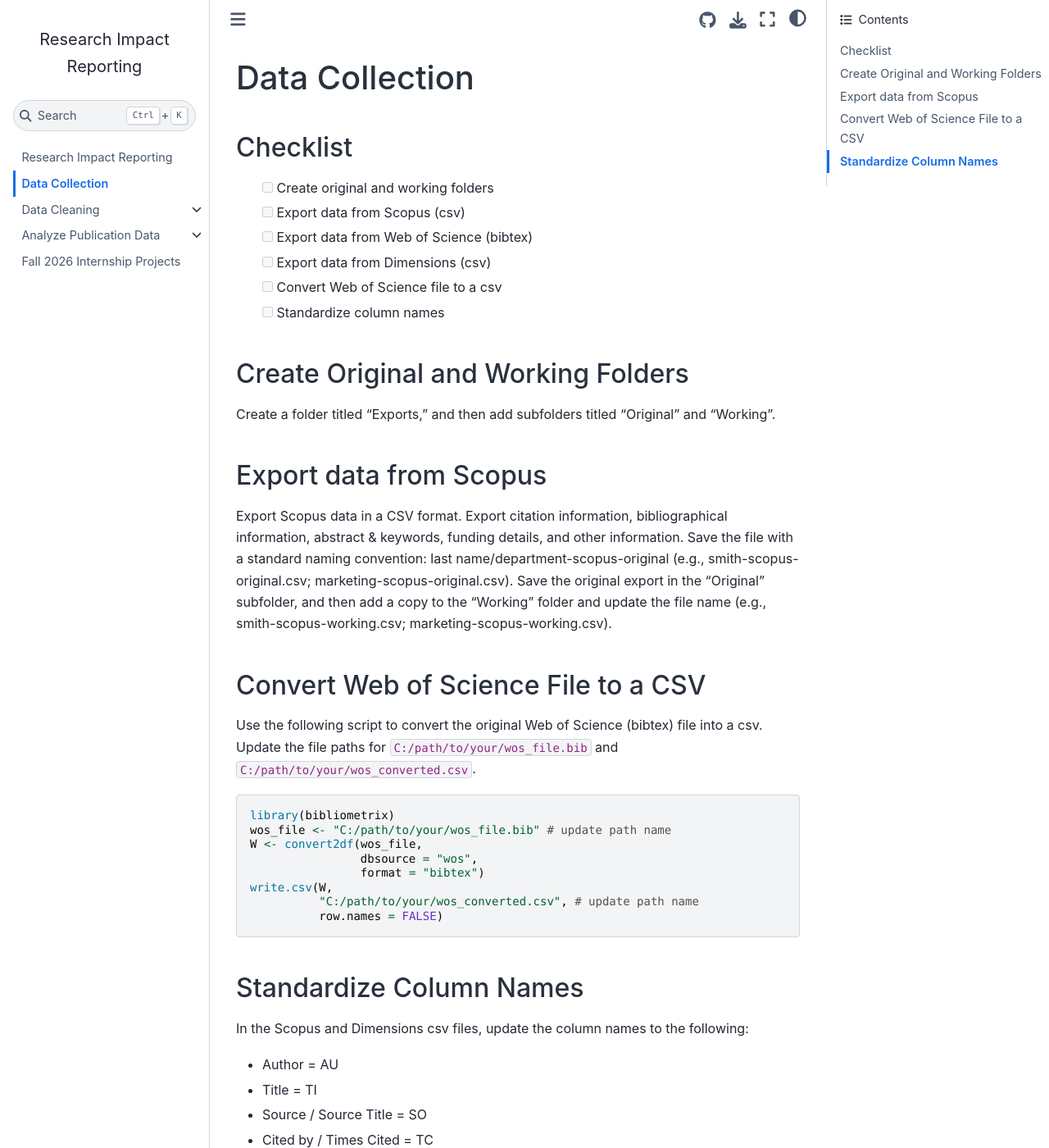
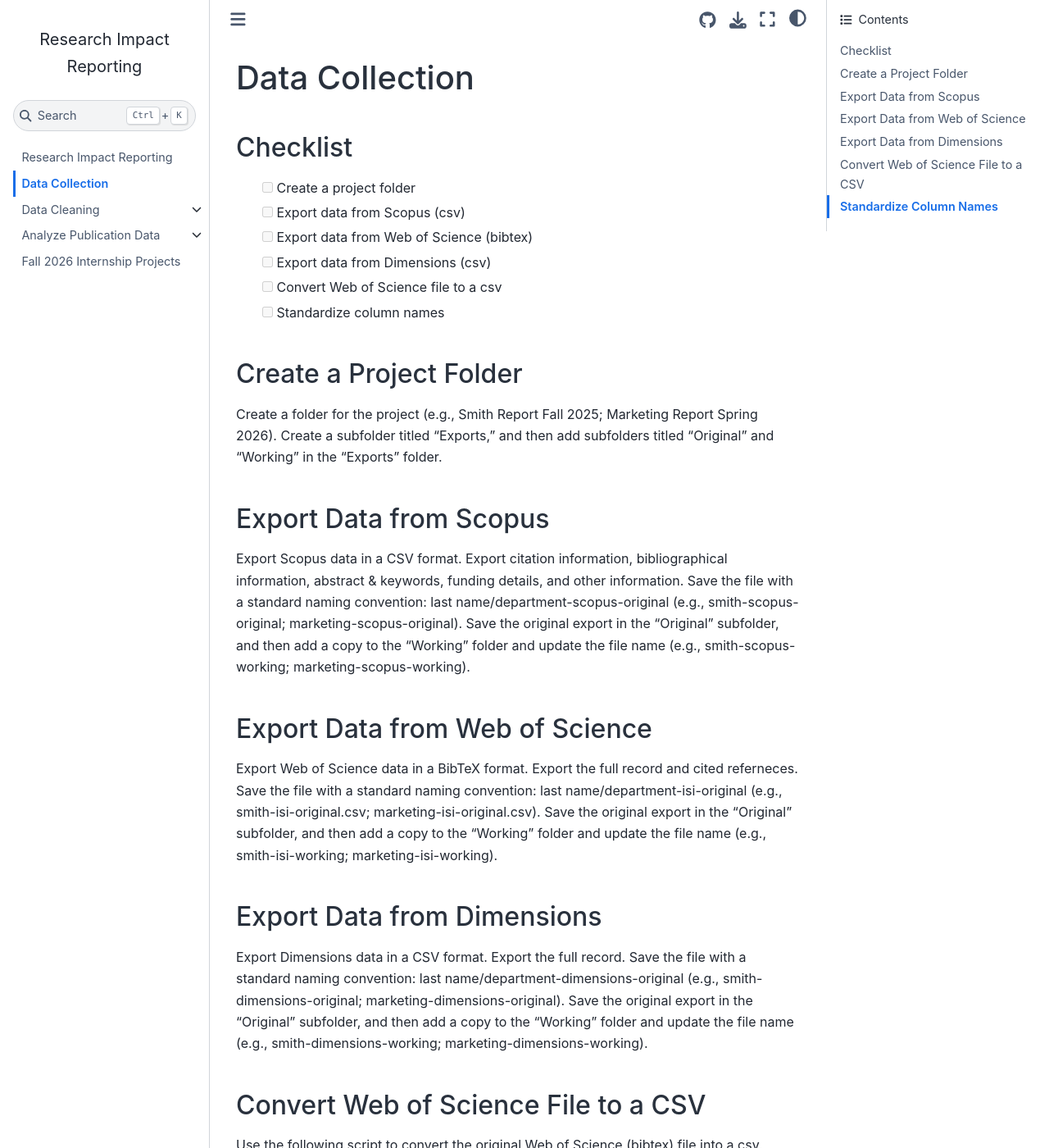
Before and after one commit to vvlooking/research-impact, a Jupyter Book: the page built from website/data-collection.md, in a window 1280 px wide and 1400 px high. Shown: the whole window at 82% size. Built offline with Jupyter Book 1.0.4 settings and Sphinx 7.4.7 and the Sphinx Book theme 1.1.4, drawn with Linux system fonts in a browser that asks for light colours.

Commit message:
Update data-collection.md

```diff
--- a/website/data-collection.md
+++ b/website/data-collection.md
@@ -2,18 +2,24 @@
 
 ## Checklist
 
-- [ ] Create original and working folders
+- [ ] Create a project folder
 - [ ] Export data from Scopus (csv)
 - [ ] Export data from Web of Science (bibtex)
 - [ ] Export data from Dimensions (csv)
 - [ ] Convert Web of Science file to a csv
 - [ ] Standardize column names
 
-## Create Original and Working Folders
-Create a folder titled "Exports," and then add subfolders titled "Original" and "Working".
+## Create a Project Folder
+Create a folder for the project (e.g., Smith Report Fall 2025; Marketing Report Spring 2026). Create a subfolder titled "Exports," and then add subfolders titled "Original" and "Working" in the "Exports" folder.
 
-## Export data from Scopus
-Export Scopus data in a CSV format. Export citation information, bibliographical information, abstract & keywords, funding details, and other information. Save the file with a standard naming convention: last name/department-scopus-original (e.g., smith-scopus-original.csv; marketing-scopus-original.csv). Save the original export in the "Original" subfolder, and then add a copy to the "Working" folder and update the file name (e.g., smith-scopus-working.csv; marketing-scopus-working.csv).
+## Export Data from Scopus
+Export Scopus data in a CSV format. Export citation information, bibliographical information, abstract & keywords, funding details, and other information. Save the file with a standard naming convention: last name/department-scopus-original (e.g., smith-scopus-original; marketing-scopus-original). Save the original export in the "Original" subfolder, and then add a copy to the "Working" folder and update the file name (e.g., smith-scopus-working; marketing-scopus-working).
+
+## Export Data from Web of Science
+Export Web of Science data in a BibTeX format. Export the full record and cited referneces. Save the file with a standard naming convention: last name/department-isi-original (e.g., smith-isi-original.csv; marketing-isi-original.csv). Save the original export in the "Original" subfolder, and then add a copy to the "Working" folder and update the file name (e.g., smith-isi-working; marketing-isi-working).
+
+## Export Data from Dimensions
+Export Dimensions data in a CSV format. Export the full record. Save the file with a standard naming convention: last name/department-dimensions-original (e.g., smith-dimensions-original; marketing-dimensions-original). Save the original export in the "Original" subfolder, and then add a copy to the "Working" folder and update the file name (e.g., smith-dimensions-working; marketing-dimensions-working).
 
 ## Convert Web of Science File to a CSV
 Use the following script to convert the original Web of Science (bibtex) file into a csv. Update the file paths for `C:/path/to/your/wos_file.bib` and `C:/path/to/your/wos_converted.csv`.
```
